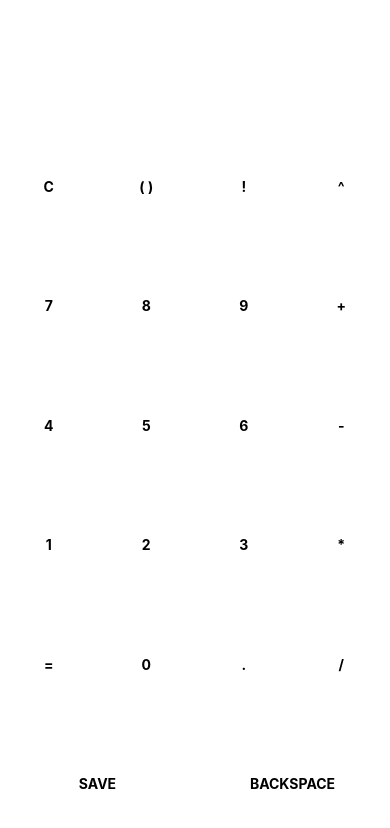
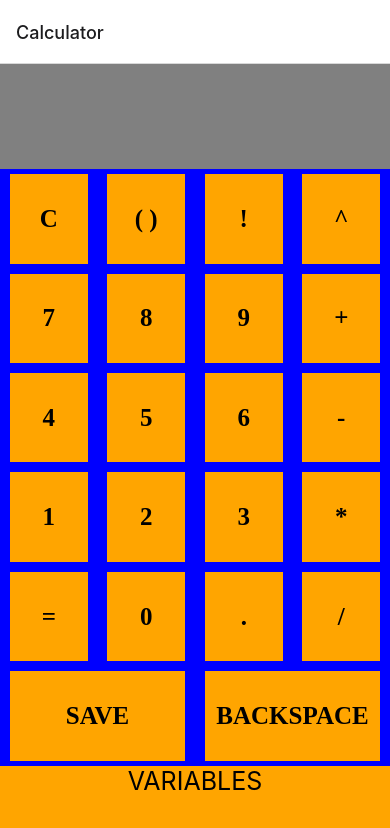
Before and after one commit to abhi-kr-2100/power-calculator-react-native-client, a React Native app: screen / in a window 390 px wide. Shown: the top 828 px of the page. Built offline with nearby package versions, Linux system fonts and the light colour scheme.

Commit message:
Modify App to render NavScreen

```diff
--- a/App.tsx
+++ b/App.tsx
@@ -1,8 +1,8 @@
-import CalculatorView from "./components/CalculatorView"
+import NavScreen from "./navigation-screen/NavScreen"
 
 
 const App = () => {
-    return <CalculatorView height={ '100%' } width={ '100%' } />
+    return <NavScreen />
 }
 
 
```
